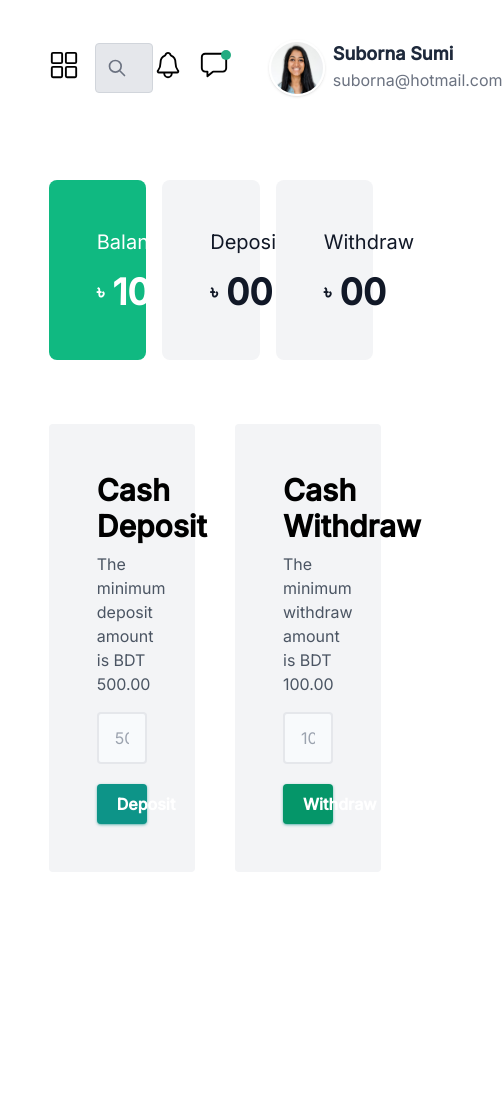
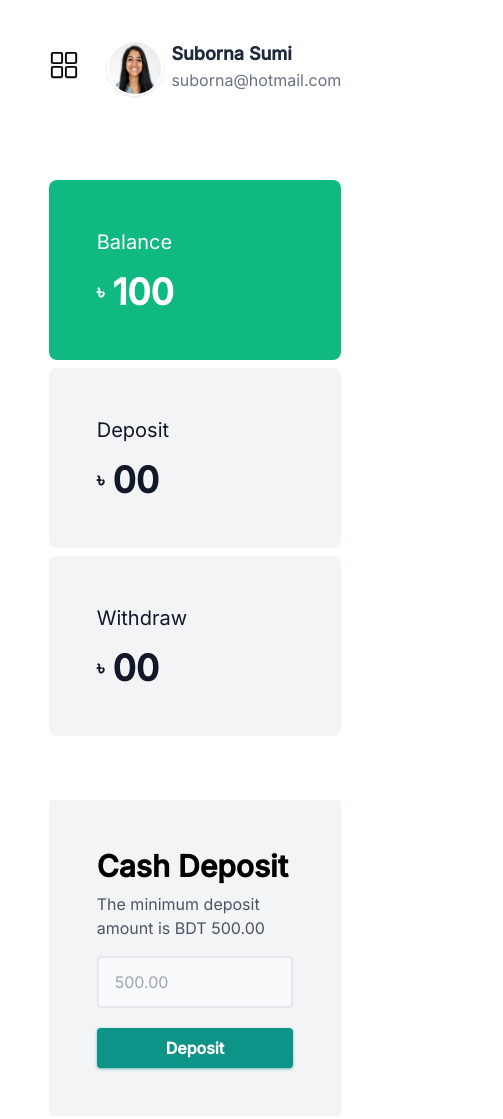
Before and after one commit to imrazzak/simple-bank-calculation-js, a plain HTML site: page index.html in a window 390 px wide. Shown: the top 1119 px of the page, 503 px wide, since content can reach past the window. Before the commit the page ends 936 px from the top, so only its background shows below. Drawn offline with nearby package versions, Linux system fonts and the light colour scheme.

Commit message:
some responsivness

```diff
--- a/index.html
+++ b/index.html
@@ -27,7 +27,7 @@
                     <ion-icon name="grid-outline" class="text-3xl font-semibold cursor-pointer hover:text-emerald-600">
                     </ion-icon>
                 </div>
-                <div class="relative">
+                <div class="hidden relative lg:block">
                     <div class="flex absolute inset-y-0 left-0 items-center pl-3 pointer-events-none">
                         <svg aria-hidden="true" class="w-5 h-5 text-gray-500" fill="none" stroke="currentColor"
                             viewBox="0 0 24 24" xmlns="http://www.w3.org/2000/svg">
@@ -41,7 +41,7 @@
                 </div>
             </div>
             <div class="flex items-center gap-10">
-                <div class="flex gap-4 items-center">
+                <div class="hidden gap-4 items-center lg:flex">
                     <div class="notification-icon">
                         <ion-icon name="notifications-outline" class="text-3xl hover:text-emerald-600 cursor-pointer">
                         </ion-icon>
@@ -64,28 +64,28 @@
         </div>
     </header>
     <main class="container w-3/4 mx-auto my-16">
-        <section class="flex space-x-4 text-white">
-            <div class="w-1/3 bg-emerald-500 rounded-lg p-12">
+        <section class="flex flex-col space-y-2 md:flex-row md:space-x-4 md:space-y-0">
+            <div class="w-full bg-emerald-500 rounded-lg p-12 text-white">
                 <h4 class="text-xl mb-4">Balance</h4>
                 <h2 class="text-xl font-bold flex items-center gap-2">&#2547;
                     <span class="text-4xl font-semibold" id="total-balance">100</span>
                 </h2>
             </div>
-            <div class="w-1/3 bg-gray-100 text-gray-900 rounded-lg p-12">
+            <div class="w-full bg-gray-100 text-gray-900 rounded-lg p-12">
                 <h4 class="text-xl mb-4">Deposit</h4>
                 <h2 class="text-xl font-bold flex items-center gap-2">&#2547;
                     <span class="text-4xl font-semibold" id="deposit-balance">00</span>
                 </h2>
             </div>
-            <div class="w-1/3 bg-gray-100 text-gray-900 rounded-lg p-12">
+            <div class="w-full bg-gray-100 text-gray-900 rounded-lg p-12">
                 <h4 class="text-xl mb-4">Withdraw</h4>
                 <h2 class="text-xl font-bold flex items-center gap-2">&#2547;
                     <span class="text-4xl font-semibold" id="withdraw-balance">00</span>
                 </h2>
             </div>
         </section>
-        <section class="flex my-16 space-x-10 items-center">
-            <div class="w-1/2 bg-gray-100 p-12 rounded">
+        <section class="flex flex-col space-y-4 my-16 items-center md:space-y-0 md:space-x-10 md:flex-row">
+            <div class="w-full bg-gray-100 p-12 rounded">
                 <h2 class="text-3xl font-semibold mb-2">Cash Deposit</h2>
                 <p class="mb-4 text-gray-600">
                     The minimum deposit amount is BDT 500.00
@@ -99,7 +99,7 @@
                     You cannot deposit less than BDT 500.00
                 </div>
             </div>
-            <div class="w-1/2 bg-gray-100 p-12 rounded">
+            <div class="w-full bg-gray-100 p-12 rounded">
                 <h2 class="text-3xl font-semibold mb-2">Cash Withdraw</h2>
                 <p class="mb-4 text-gray-600">
                     The minimum withdraw amount is BDT 100.00
```
